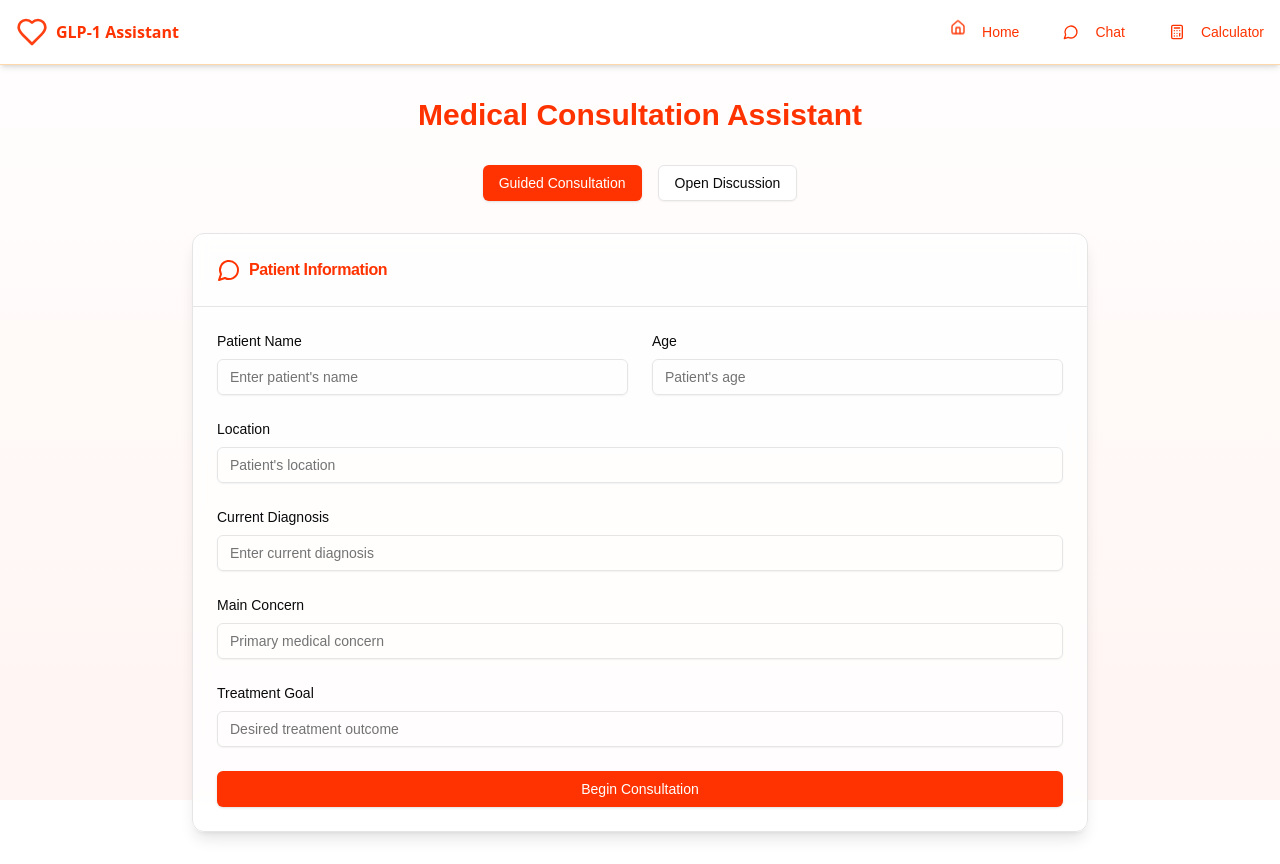
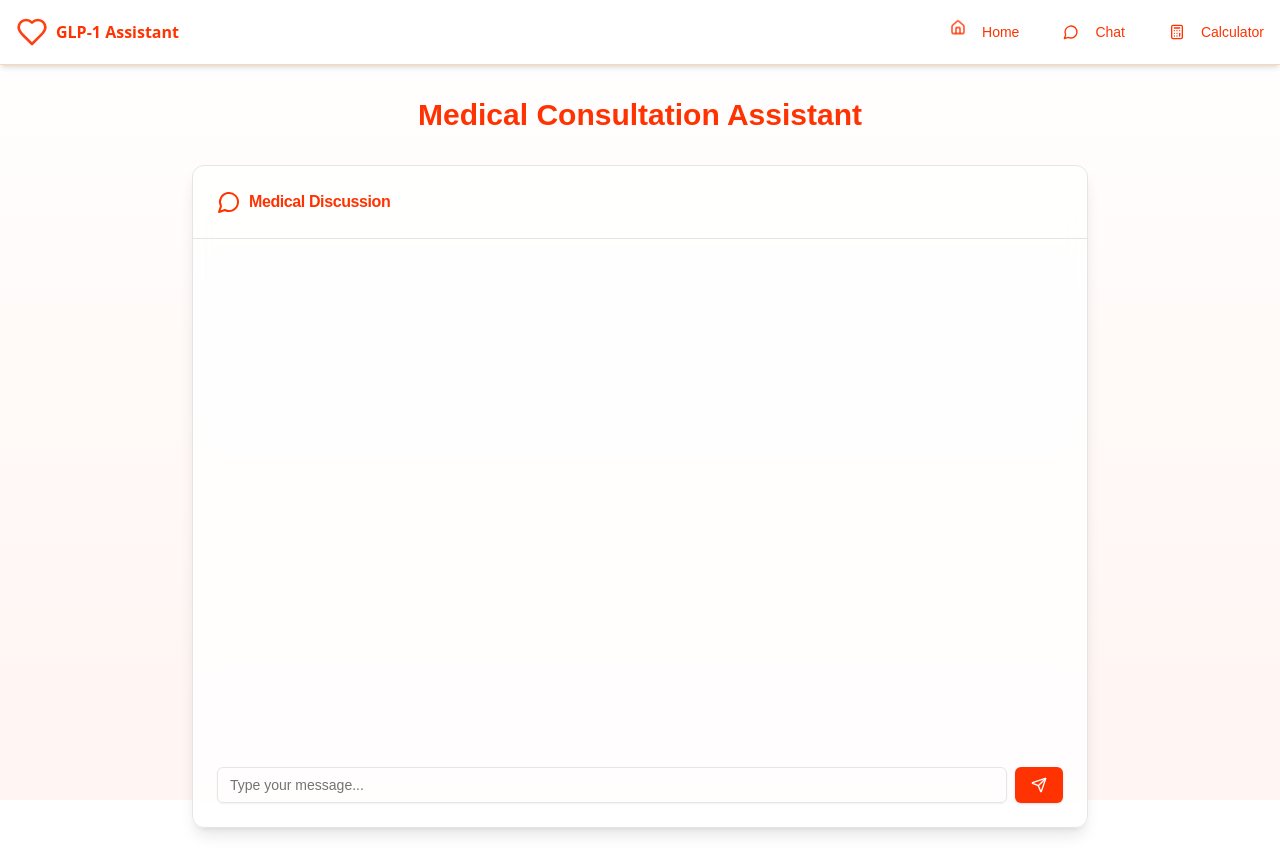
Before and after one commit to MohamedRasheqA/GLP-1, a Next.js app in the folder GLP-1-main/: page /chat in a window 1280 px wide. Built offline with nearby package versions, Linux system fonts and the light colour scheme.

Commit message:
Update page.tsx

```diff
--- a/GLP-1-main/app/chat/page.tsx
+++ b/GLP-1-main/app/chat/page.tsx
@@ -12,15 +12,6 @@ interface ChatMessage {
   type: 'user' | 'bot';
   content: string;
   timestamp?: string;
-}
-
-interface FieldData {
-  name: string;
-  age: string;
-  location: string;
-  diagnosis: string;
-  concern: string;
-  target: string;
 }
 
 const markdownComponents: Components = {
@@ -78,47 +69,10 @@ export default function Chat() {
   const [messages, setMessages] = useState<ChatMessage[]>([]);
   const [input, setInput] = useState('');
   const [isLoading, setIsLoading] = useState(false);
-  const [inputMode, setInputMode] = useState<'field' | 'conversation'>('field');
-  const [showAgeError, setShowAgeError] = useState(false);
   const [isTyping, setIsTyping] = useState(false);
-
-  const [fieldData, setFieldData] = useState<FieldData>({
-    name: '',
-    age: '',
-    location: '',
-    diagnosis: '',
-    concern: '',
-    target: ''
-  });
-
-  const validateAge = (age: string): boolean => {
-    const numericAge = Number(age);
-    return !isNaN(numericAge) && numericAge > 0 && numericAge < 150;
-  };
-
-  const handleFieldChange = (field: keyof FieldData, value: string) => {
-    if (field === 'age') {
-      if (value !== '' && !validateAge(value)) {
-        setShowAgeError(true);
-        return;
-      }
-      setShowAgeError(false);
-    }
-    setFieldData(prev => ({ ...prev, [field]: value }));
-  };
 
   const handleSubmit = async (e: React.FormEvent) => {
     e.preventDefault();
-
-    if (inputMode === 'field') {
-      if (!validateAge(fieldData.age)) {
-        setShowAgeError(true);
-        return;
-      }
-      setInputMode('conversation');
-      await processFieldData();
-      return;
-    }
 
     if (!input.trim()) return;
 
@@ -168,66 +122,6 @@ export default function Chat() {
     } finally {
       setIsLoading(false);
     }
-    console.log(messages);
-  };
-
-  const processFieldData = async () => {
-    const formattedQuery = `
-      Patient Information:
-      Name: ${fieldData.name}
-      Age: ${fieldData.age}
-      Location: ${fieldData.location}
-      Diagnosis: ${fieldData.diagnosis}
-      Main Concern: ${fieldData.concern}
-      Treatment Goal: ${fieldData.target}
-    `;
-
-    const summaryMessage: ChatMessage = {
-      type: 'bot',
-      content: "I'll help you with your medical consultation. Let me analyze this information.",
-      timestamp: new Date().toISOString()
-    };
-    setMessages([summaryMessage]);
-
-    setIsLoading(true);
-    setIsTyping(true);
-    try {
-      const response = await fetch('/api/chat', {
-        method: 'POST',
-        headers: {
-          'Content-Type': 'application/json',
-        },
-        body: JSON.stringify({ query: formattedQuery }),
-      });
-
-      const data = await response.json();
-
-      if (response.ok && data.status === 'success') {
-        const analysisMessage: ChatMessage = {
-          type: 'bot',
-          content: data.response,
-          timestamp: new Date().toISOString()
-        };
-
-        const followUpMessage: ChatMessage = {
-          type: 'bot',
-          content: "Please feel free to ask any questions about the analysis or treatment options.",
-          timestamp: new Date().toISOString()
-        };
-
-        setMessages(prev => [...prev, analysisMessage, followUpMessage]);
-      }
-      setIsTyping(false);
-    } catch (error) {
-      setMessages(prev => [...prev, {
-        type: 'bot',
-        content: 'Sorry, I encountered an error while processing your information.',
-        timestamp: new Date().toISOString()
-      }]);
-      setIsTyping(false);
-    } finally {
-      setIsLoading(false);
-    }
   };
 
   return (
@@ -241,116 +135,14 @@ export default function Chat() {
             Medical Consultation Assistant
           </h1>
 
-          <div className="flex justify-center gap-4 mb-8">
-            <Button
-              onClick={() => setInputMode('field')}
-              variant={inputMode === 'field' ? 'default' : 'outline'}
-              className={`transition-all ${inputMode === 'field' ? 'bg-[#FE3301] text-white' : 'hover:bg-[#FE3301] hover:text-white'}`}
-            >
-              Guided Consultation
-            </Button>
-            <Button
-              onClick={() => {
-                setInputMode('conversation');
-                setMessages([]);
-              }}
-              variant={inputMode === 'conversation' ? 'default' : 'outline'}
-              className={`transition-all ${inputMode === 'conversation' ? 'bg-[#FE3301] text-white' : 'hover:bg-[#FE3301] hover:text-white'}`}
-            >
-              Open Discussion
-            </Button>
-          </div>
-
           <Card className="max-w-4xl mx-auto bg-white/80 backdrop-blur-sm shadow-lg">
             <CardHeader className="border-b">
               <CardTitle className="flex items-center gap-2 text-[#FE3301]">
                 <MessageCircle className="h-6 w-6" />
-                {inputMode === 'field' ? 'Patient Information' : 'Medical Discussion'}
+                Medical Discussion
               </CardTitle>
             </CardHeader>
             <CardContent className="p-6">
-              {inputMode === 'field' ? (
-                <form onSubmit={handleSubmit} className="space-y-6">
-                  {showAgeError && (
-                    <div className="text-red-500 text-sm p-3 bg-red-50 rounded-lg">
-                      Please enter a valid age between 1 and 150.
-                    </div>
-                  )}
-                  <div className="grid grid-cols-1 md:grid-cols-2 gap-6">
-                    <div className="space-y-2">
-                      <label className="block text-sm font-medium">Patient Name</label>
-                      <Input
-                        value={fieldData.name}
-                        onChange={(e) => handleFieldChange('name', e.target.value)}
-                        placeholder="Enter patient's name"
-                        required
-                      />
-                    </div>
-                    <div className="space-y-2">
-                      <label className="block text-sm font-medium">Age</label>
-                      <Input
-                        value={fieldData.age}
-                        onChange={(e) => handleFieldChange('age', e.target.value)}
-                        placeholder="Patient's age"
-                        required
-                        className={showAgeError ? 'border-red-500' : ''}
-                      />
-                    </div>
-                  </div>
-                  <div className="space-y-2">
-                    <label className="block text-sm font-medium">Location</label>
-                    <Input
-                      value={fieldData.location}
-                      onChange={(e) => handleFieldChange('location', e.target.value)}
-                      placeholder="Patient's location"
-                      required
-                    />
-                  </div>
-                  <div className="space-y-2">
-                    <label className="block text-sm font-medium">Current Diagnosis</label>
-                    <Input
-                      value={fieldData.diagnosis}
-                      onChange={(e) => handleFieldChange('diagnosis', e.target.value)}
-                      placeholder="Enter current diagnosis"
-                      required
-                    />
-                  </div>
-                  <div className="space-y-2">
-                    <label className="block text-sm font-medium">Main Concern</label>
-                    <Input
-                      value={fieldData.concern}
-                      onChange={(e) => handleFieldChange('concern', e.target.value)}
-                      placeholder="Primary medical concern"
-                      required
-                    />
-                  </div>
-                  <div className="space-y-2">
-                    <label className="block text-sm font-medium">Treatment Goal</label>
-                    <Input
-                      value={fieldData.target}
-                      onChange={(e) => handleFieldChange('target', e.target.value)}
-                      placeholder="Desired treatment outcome"
-                      required
-                    />
-                  </div>
-                  <Button
-                    type="submit"
-                    className="w-full bg-[#FE3301] text-white hover:bg-[#FE3301]/90"
-                    disabled={isLoading}
-                  >
-                    {isLoading ? (
-                      <div className="flex space-x-2 justify-center items-center">
-                        <span className="sr-only">Loading...</span>
-                        <div className="h-3 w-3 bg-white rounded-full animate-bounce"></div>
-                        <div className="h-3 w-3 bg-white rounded-full animate-bounce [animation-delay:-0.15s]"></div>
-                        <div className="h-3 w-3 bg-white rounded-full animate-bounce [animation-delay:-0.3s]"></div>
-                      </div>
-                    ) : (
-                      "Begin Consultation"
-                    )}
-                  </Button>
-                </form>
-              ) : (
               <div className="space-y-6">
                 <div className="h-[60vh] overflow-y-auto pr-4 space-y-4">
                   {messages.map((message, index) => (
@@ -365,13 +157,9 @@ export default function Chat() {
                             : 'w-full bg-gradient-to-r from-[#FFF5F2] to-[#FFF9F7] border border-[#FE330115]'
                         }`}
                       >
-
-                          <div className={message.type === 'user' ? 'text-white' : 'text-gray-800'}>
-
                         <ReactMarkdown components={markdownComponents}>
                           {message.content}
                         </ReactMarkdown>
-                          </div>
                       </div>
                     </div>
                   ))}
@@ -405,7 +193,6 @@ export default function Chat() {
                   </Button>
                 </form>
               </div>
-              )}
             </CardContent>
           </Card>
         </main>
```
Lines whose indentation alone changed are shown as unchanged.
